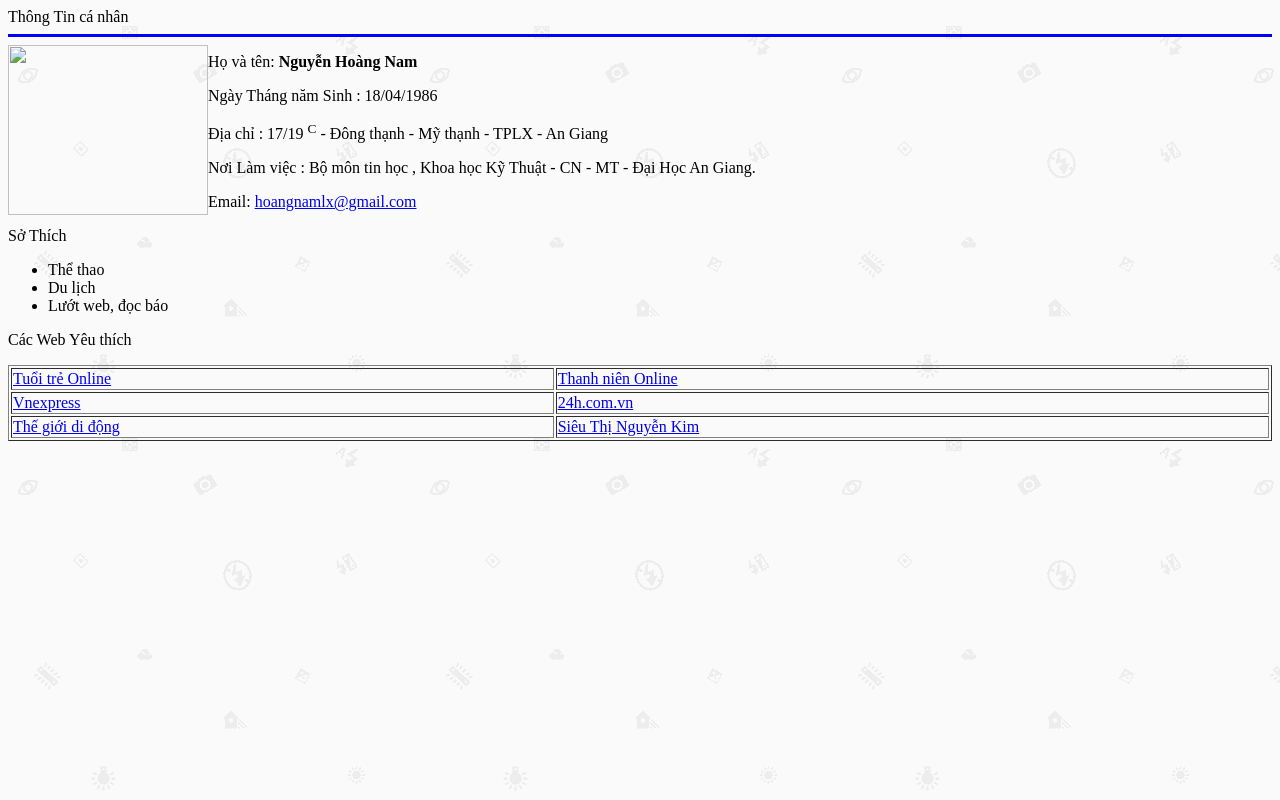
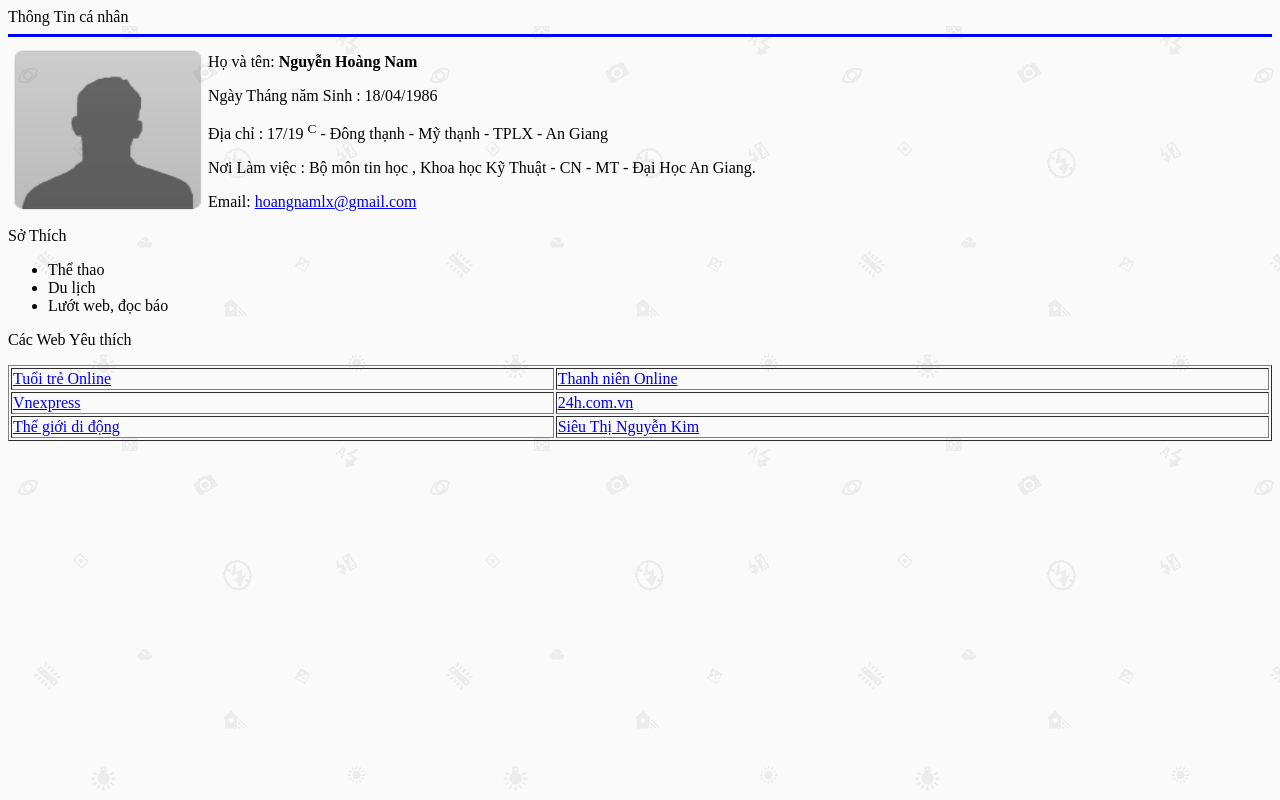
Before and after one commit to ltlap/ltweb_Buoi1, a plain HTML site: page index.html in a window 1280 px wide. Drawn offline with Linux system fonts and the light colour scheme; files whose address does not match are found by name.

Commit message:
Update index.html

```diff
--- a/index.html
+++ b/index.html
@@ -13,7 +13,7 @@
 
     <body background="/Buoi01_HTML/photography.png" <h2>Thông Tin cá nhân </h2>
         <hr color="blue" size="3">
-        <img src="./Buoi01_HTML/no_avatar.png" align="left" width="200" height="170">
+        <img src="/no_avatar.png" align="left" width="200" height="170">
 
         <p>Họ và tên: <b>Nguyễn Hoàng Nam</b> </p>
 
```
